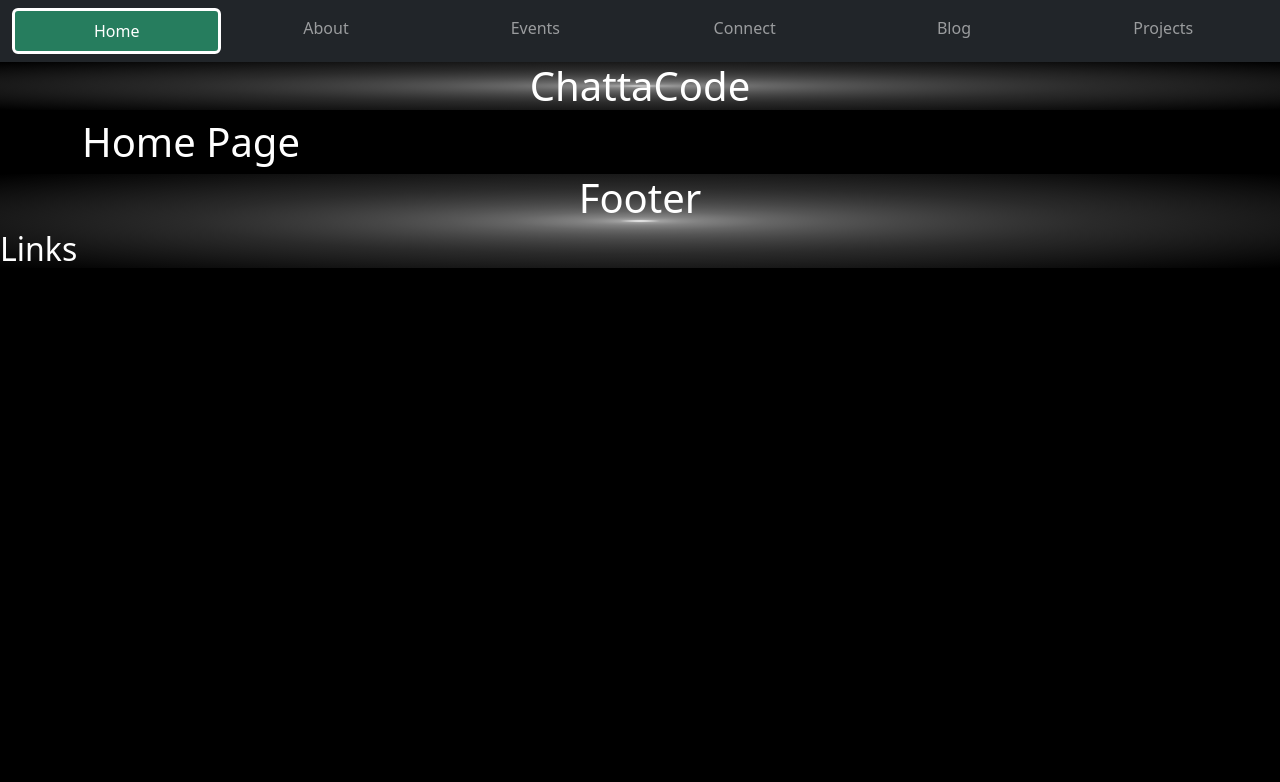
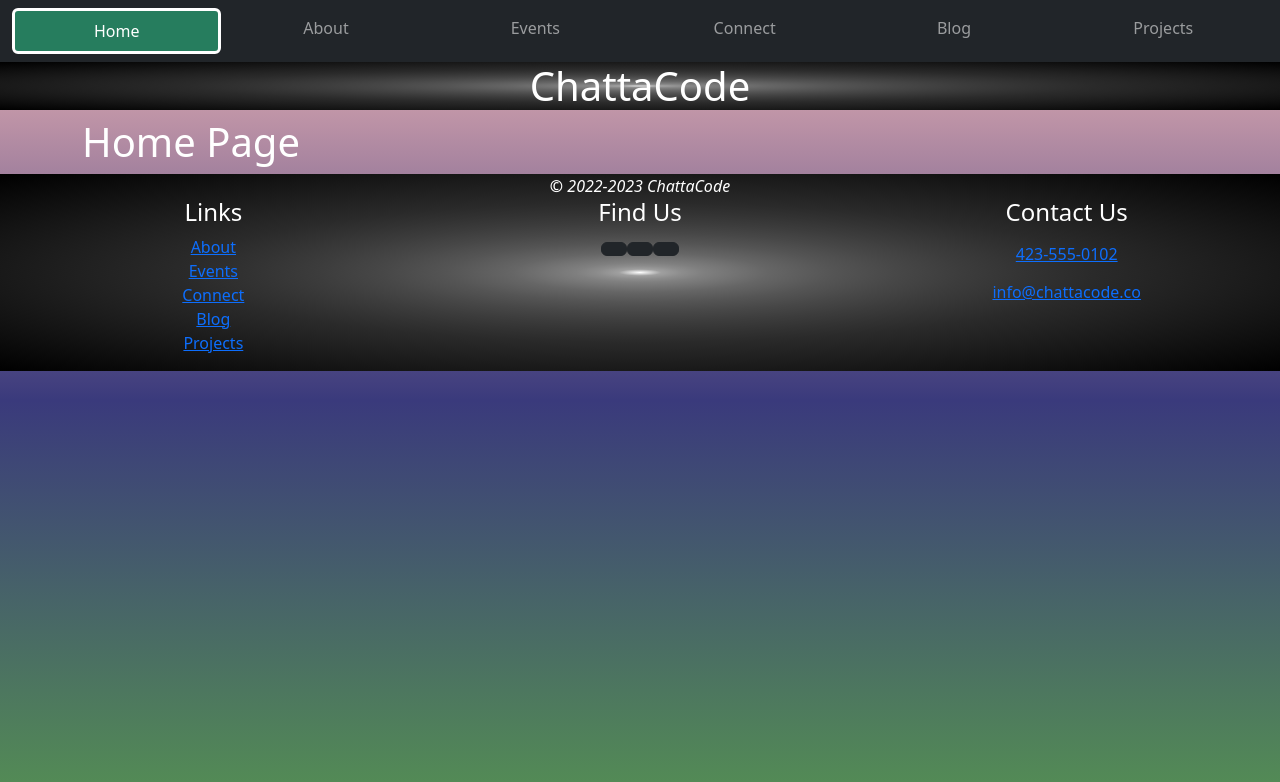
Before and after one commit to TheClutchC/chattacode-reactified, a React (Create React App) app: page /#/ in a window 1280 px wide. Shown: the top 782 px of the page. Built offline with nearby package versions, Linux system fonts and the light colour scheme.

Commit message:
working on footer day 2

```diff
--- a/public/index.html
+++ b/public/index.html
@@ -26,7 +26,7 @@
     -->
     <title>ChattaCode</title>
   </head>
-  <body style="background-color: black;">
+  <body>
     <noscript>You need to enable JavaScript to run this app.</noscript>
     <div id="root"></div>
     <!--
--- a/src/App.scss
+++ b/src/App.scss
@@ -1,5 +1,11 @@
 $bg-nav-color-mint: #2ab17fa0;
 $bg-color-mint: #136748c4;
+
+
+
+body {
+  background-image: linear-gradient(#f4b8b8, #3a3a7c, #548e54);
+}
 
 .App {
   text-align: center;
--- a/src/components/Footer.js
+++ b/src/components/Footer.js
@@ -1,17 +1,69 @@
+import { Container, Row, Col } from "reactstrap";
+
 const Footer = () => {
   return (
-    <div
+    <Container
+      fluid
       style={{
         color: "#fff",
-        backgroundImage: "radial-gradient( #fff, 7%, #000 )"
-      }}>
-      <h1 style={{ textAlign: "center" }}>
-        Footer
-      </h1>
-      <h2>
-        Links
-      </h2>
-    </div>
+        backgroundImage: "radial-gradient( #fff, 7%, #000 )",
+        textAlign: "center",
+      }}
+    >
+      <Row>
+        <Col>
+          <strong>©</strong> <em>2022-2023 ChattaCode</em>
+        </Col>
+      </Row>
+      <Row>
+        <Col>
+          <h4>Links</h4>
+          <ul class="list-unstyled">
+            <li>
+              <a href="about.html">About</a>
+            </li>
+            <li>
+              <a href="events.html">Events</a>
+            </li>
+            <li>
+              <a href="#">Connect</a>
+            </li>
+            <li>
+              <a href="blog.html">Blog</a>
+            </li>
+            <li>
+              <a href="projects.html">Projects</a>
+            </li>
+          </ul>
+        </Col>
+        <Col>
+          <h4>Find Us</h4>
+          <a class="btn btn-dark" href="http://slack.com/">
+            <i class="fa-brands fa-2x fa-slack"></i>
+          </a>
+          <a class="btn btn-dark" href="http://discord.com/">
+            <i class="fa-brands fa-2x fa-discord"></i>
+          </a>
+          <a class="btn btn-dark" href="http://github.com/">
+            <i class="fa-brands fa-2x fa-github"></i>
+          </a>
+        </Col>
+        <Col>
+          <h4>Contact Us</h4>
+          <a role="button" class="btn btn-link" href="tel:4235550102">
+            <i class="fa fa-phone fa-lg text-primary"></i> 423-555-0102
+          </a>
+          <br />
+          <a
+            role="button"
+            class="btn btn-link"
+            href="mailto:info@chattacode.co"
+          >
+            <i class="fa fa-envelope fa-lg text-primary"></i> info@chattacode.co
+          </a>
+        </Col>
+      </Row>
+    </Container>
   );
 };
 
--- a/src/components/Header.js
+++ b/src/components/Header.js
@@ -1,6 +1,7 @@
 const Header = () => {
     return (
         <h1
+            className="sticky-top"
             style={{
                 color: "#fff",
                 backgroundImage: "radial-gradient( #fff, 7%, #000 )",
--- a/src/index.css
+++ b/src/index.css
@@ -1,3 +1,4 @@
+
 body {
   margin: 0;
   font-family: -apple-system, BlinkMacSystemFont, 'Segoe UI', 'Roboto', 'Oxygen',
@@ -6,6 +7,7 @@ body {
   -webkit-font-smoothing: antialiased;
   -moz-osx-font-smoothing: grayscale;
   text-decoration: none;
+  min-height: 100vh;
 }
 
 code {
```
